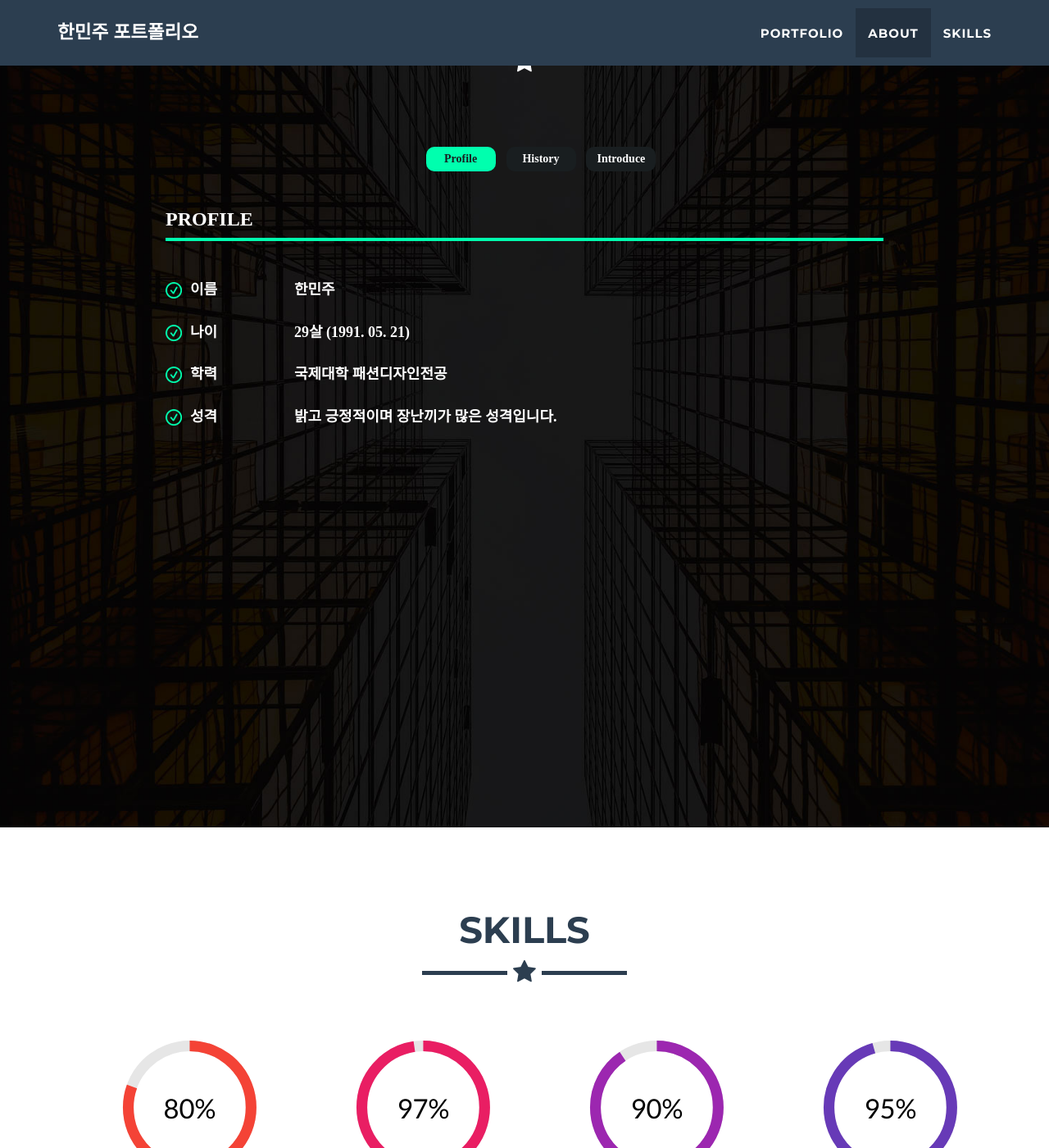
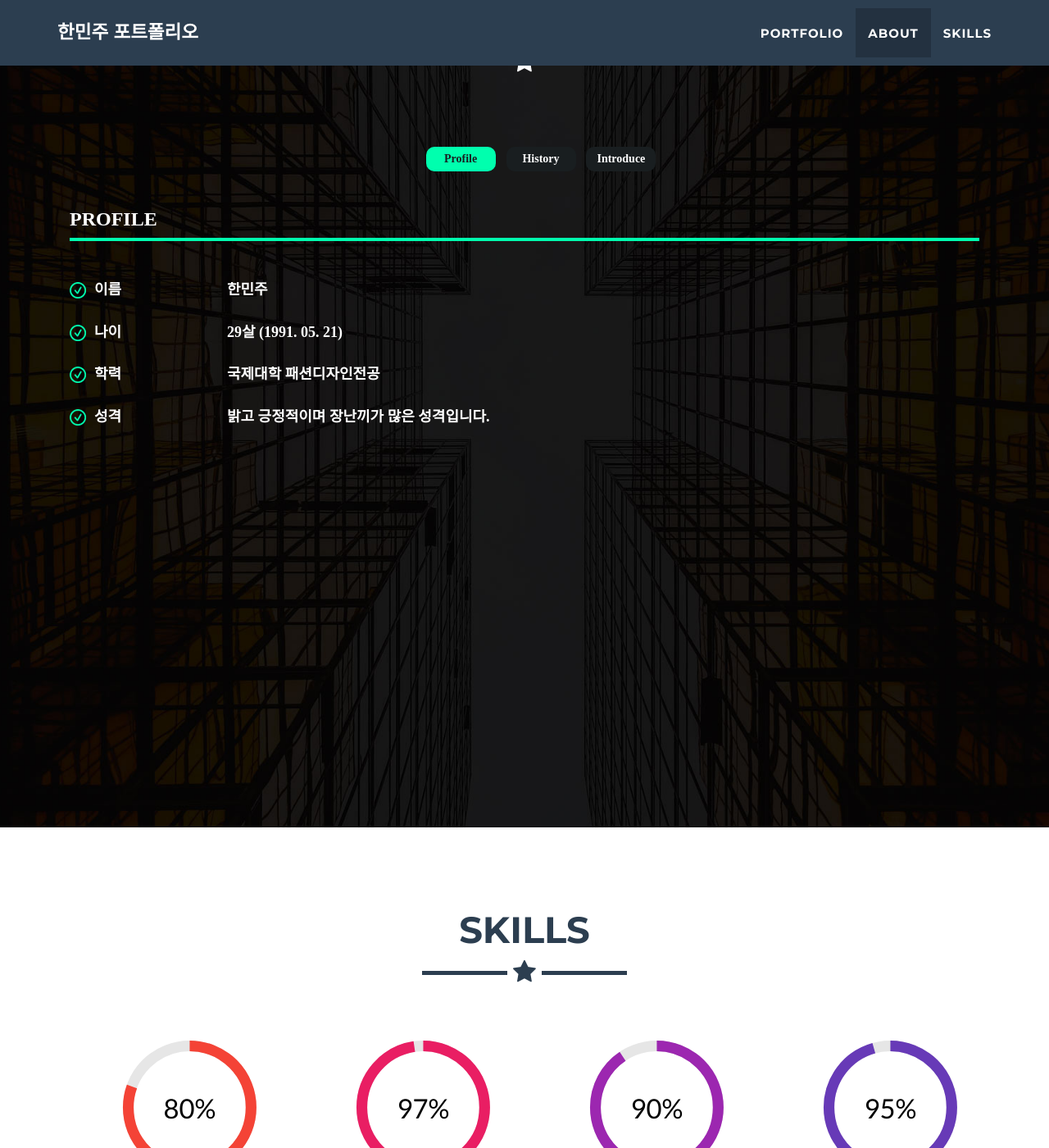
Before and after one commit to hanminju/web-portfolio, a Jekyll site: the page built from index.html, in a window 1280 px wide and 1400 px high, scrolled down 1765 px. Shown: the whole window at 82% size. Built offline with Jekyll 4.4.1, drawn with Linux system fonts in a browser that asks for light colours.

Commit message:
Update modals.html

```diff
--- a/_includes/modals.html
+++ b/_includes/modals.html
@@ -21,8 +21,9 @@
 							<div id="PROJECT">
 								<span id="about_link" style="position:relative; top:-70px; height:0px; width:100%; display:block;"></span>
 								<div class="about_wrap fromBottomIn" data-scroll="toggle(.fromBottomIn, .fromBottomOut)">
+									<div class="about_box container">
 										<style>
-										.tab_list{width:100% !important;}
+											.tab_list,.about_box{width:100% !important;}
 										</style>
 										<div class="tab_list col-xs-12 col-sm-7 col-md-7 col-xl-7">
 											<div class="tab_pf tab_content" style="display:block;">
@@ -60,7 +61,7 @@
 												</ul>
 											</div>
 										</div>
-
+									</div>
 								</div>
 							</div>
                             <button type="button" class="btn btn-default" data-dismiss="modal"><i class="fa fa-times"></i> Close</button>
```
Lines whose indentation alone changed are shown as unchanged.
